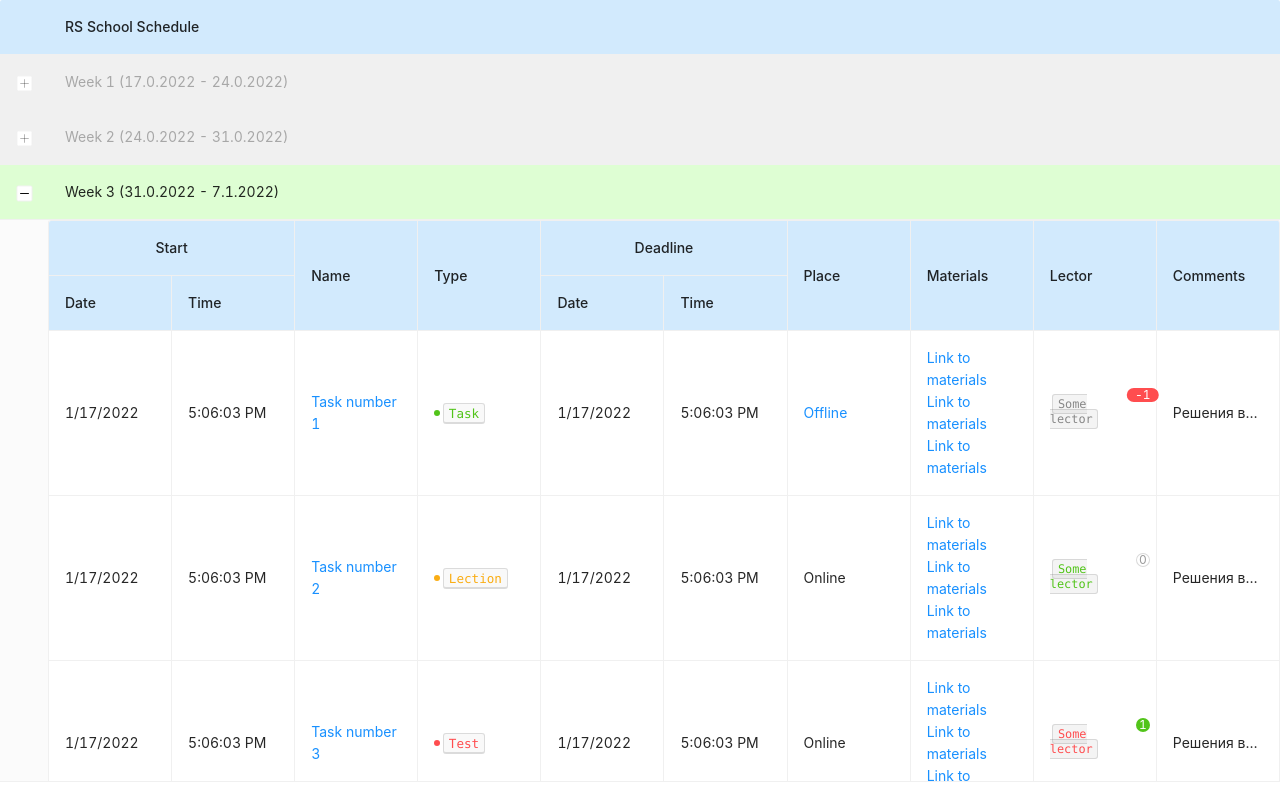
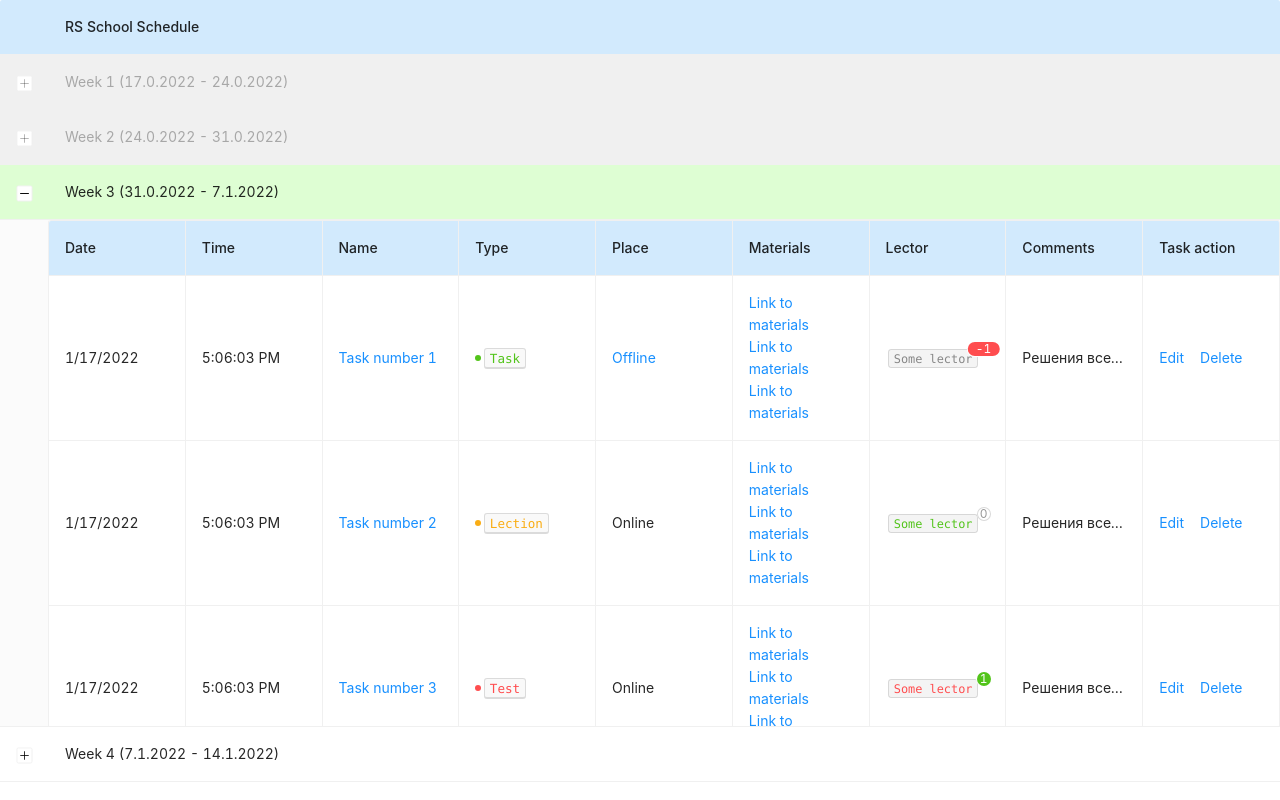
Before and after one commit to Yan-Black/Schedule, a React app: page / in a window 1280 px wide. Shown: the top 800 px of the page. Built offline with nearby package versions, Linux system fonts and the light colour scheme.

Commit message:
feat: change start day and time column, delete deadline column, add action column,add some styles for table rows

```diff
--- a/src/components/TableSchedule/index.tsx
+++ b/src/components/TableSchedule/index.tsx
@@ -2,6 +2,11 @@ import * as React from 'react';
 import { Table, Badge, Menu, Dropdown, Space, Typography, Tooltip } from 'antd';
 import { DownOutlined } from '@ant-design/icons';
 import './index.scss';
+
+interface User {
+  key: number;
+  name: string;
+}
 
 const { Text, Link } = Typography;
 
@@ -16,9 +21,6 @@ const TableSchedule: React.FC = () => {
   const expandedRowRender = () => {
     const columns = [
       {
-        title: 'Start',
-        children: [
-          {
         title: 'Date',
         dataIndex: 'startDay',
         key: 'startDay',
@@ -27,8 +29,6 @@ const TableSchedule: React.FC = () => {
         title: 'Time',
         dataIndex: 'startTime',
         key: 'startTime',
-          },
-        ],
       },
       {
         title: 'Name',
@@ -61,21 +61,21 @@ const TableSchedule: React.FC = () => {
           );
         },
       },
-      {
-        title: 'Deadline',
-        children: [
-          {
-            title: 'Date',
-            dataIndex: 'deadlineDay',
-            key: 'deadlineDay',
-          },
-          {
-            title: 'Time',
-            dataIndex: 'deadlineTime',
-            key: 'deadlineTime',
-          },
-        ],
-      },
+      // {
+      //   title: 'Deadline',
+      //   children: [
+      //     {
+      //       title: 'Date',
+      //       dataIndex: 'deadlineDay',
+      //       key: 'deadlineDay',
+      //     },
+      //     {
+      //       title: 'Time',
+      //       dataIndex: 'deadlineTime',
+      //       key: 'deadlineTime',
+      //     },
+      //   ],
+      // },
       {
         title: 'Place',
         dataIndex: 'place',
@@ -157,23 +157,23 @@ const TableSchedule: React.FC = () => {
           </Tooltip>
         ),
       },
-      // {
-      //   title: 'Task action',
-      //   dataIndex: 'operation',
-      //   key: 'operation',
-      //   render: () => (
-      //     <Space size="middle">
-      //       <a href="https://ant.design">Start</a>
-      //       <a href="https://ant.design">Stop</a>
-      //       <Dropdown overlay={menu}>
-      //         <a href="https://ant.design">
-      //           More
-      //           <DownOutlined />
-      //         </a>
-      //       </Dropdown>
-      //     </Space>
-      //   ),
-      // },
+      {
+        title: 'Task action',
+        dataIndex: 'operation',
+        key: 'operation',
+        render: () => (
+          <Space size="middle">
+            <a href="https://ant.design">Edit</a>
+            <a href="https://ant.design">Delete</a>
+            {/* <Dropdown overlay={menu}>
+              <a href="https://ant.design">
+                More
+                <DownOutlined />
+              </a>
+            </Dropdown> */}
+          </Space>
+        ),
+      },
     ];
 
     const data = [];
@@ -189,7 +189,7 @@ const TableSchedule: React.FC = () => {
           'Решения всех заданий доступны после 20-минутной паузы. Для проверки самостоятельности решения  заданий нужно посмотреть и послушать как студент решает пройденные им таски',
       });
     }
-    return <Table bordered columns={columns} dataSource={data} pagination={false} scroll={{ y: 450 }} />;
+    return <Table<User> bordered columns={columns} dataSource={data} pagination={false} scroll={{ y: 450 }} />;
   };
 
   const columns = [
@@ -200,7 +200,7 @@ const TableSchedule: React.FC = () => {
     },
   ];
 
-  const data = [];
+  const data: User[] = [];
 
   const millisecondsInWeek = 604800000;
 
@@ -209,7 +209,7 @@ const TableSchedule: React.FC = () => {
     const currDay = currDate.getDate();
     const currMonth = currDate.getMonth();
     const currYear = currDate.getFullYear();
-    const nextDate = new Date(currYear, currMonth, currDay + 7);
+    const nextDate = new Date(Date.now() + millisecondsInWeek * i + millisecondsInWeek);
     const nextDay = nextDate.getDate();
     const nextMonth = nextDate.getMonth();
     const nextYear = nextDate.getFullYear();
@@ -218,17 +218,12 @@ const TableSchedule: React.FC = () => {
       name: `Week ${i + 1}
             (${currDay}.${currMonth}.${currYear}
             - ${nextDay}.${nextMonth}.${nextYear})`,
-      platform: 'iOS',
-      version: '10.3.4.5654',
-      upgradeNum: 500,
-      creator: 'Jack',
-      createdAt: '2014-12-24 23:12:00',
     });
   }
 
   return (
     <>
-      <Table
+      <Table<User>
         className="components-table-demo-nested"
         columns={columns}
         expandable={{ expandedRowRender }}
```
Lines whose indentation alone changed are shown as unchanged.
